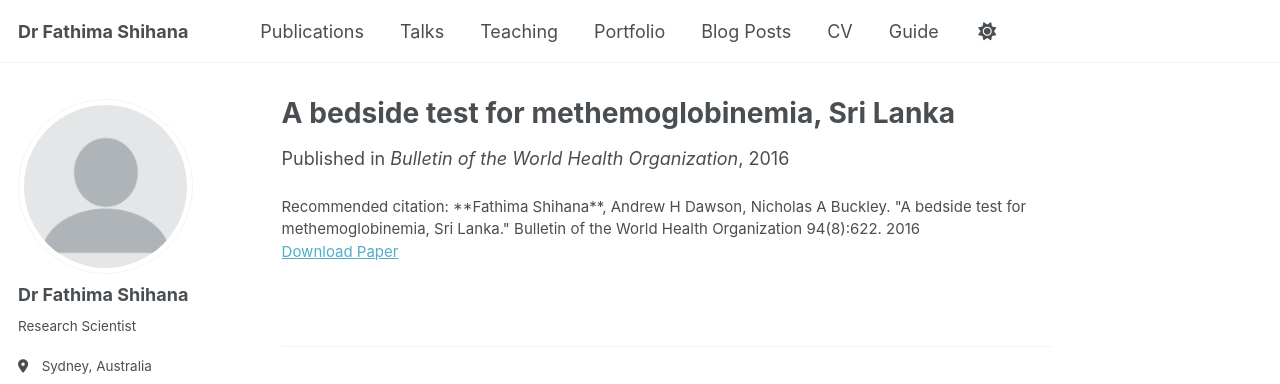
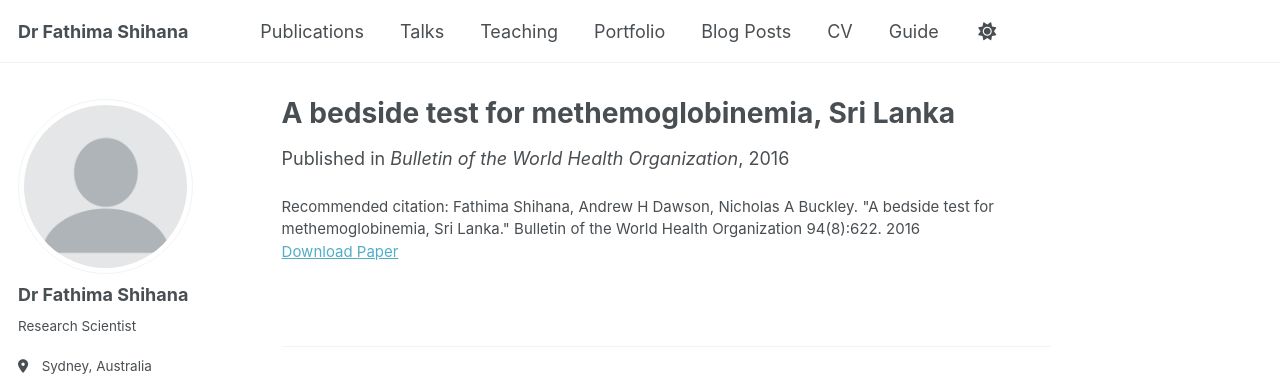
Before and after one commit to fathimashihana/fathimashihana.github.io, a Jekyll site: the page built from _publications/2016-a-bedside-test-for-methemoglobinemia-sri-lanka.md, in a window 1280 px wide. Shown: the top 384 px of the page. Built offline with Jekyll 4.4.1, drawn with Linux system fonts in a browser that asks for light colours; some web fonts are replaced; a script bundle is joined from its source files by our own code; library files that are not in the unit come from our copies.

```diff
--- a/_publications/2016-a-bedside-test-for-methemoglobinemia-sri-lanka.md
+++ b/_publications/2016-a-bedside-test-for-methemoglobinemia-sri-lanka.md
@@ -8,5 +8,5 @@ venue: "Bulletin of the World Health Organization"
 paperurl: ""
 pdfurl: "/files/a-bedside-test-for-methemoglobinemia-sri-lanka.pdf"
 pubmedurl: "https://pubmed.ncbi.nlm.nih.gov/?term=A+bedside+test+for+methemoglobinemia,+Sri+Lanka"
-citation: "**Fathima Shihana**, Andrew H Dawson, Nicholas A Buckley. \"A bedside test for methemoglobinemia, Sri Lanka.\" Bulletin of the World Health Organization 94(8):622. 2016"
+citation: "Fathima Shihana, Andrew H Dawson, Nicholas A Buckley. \"A bedside test for methemoglobinemia, Sri Lanka.\" Bulletin of the World Health Organization 94(8):622. 2016"
 ---
```
